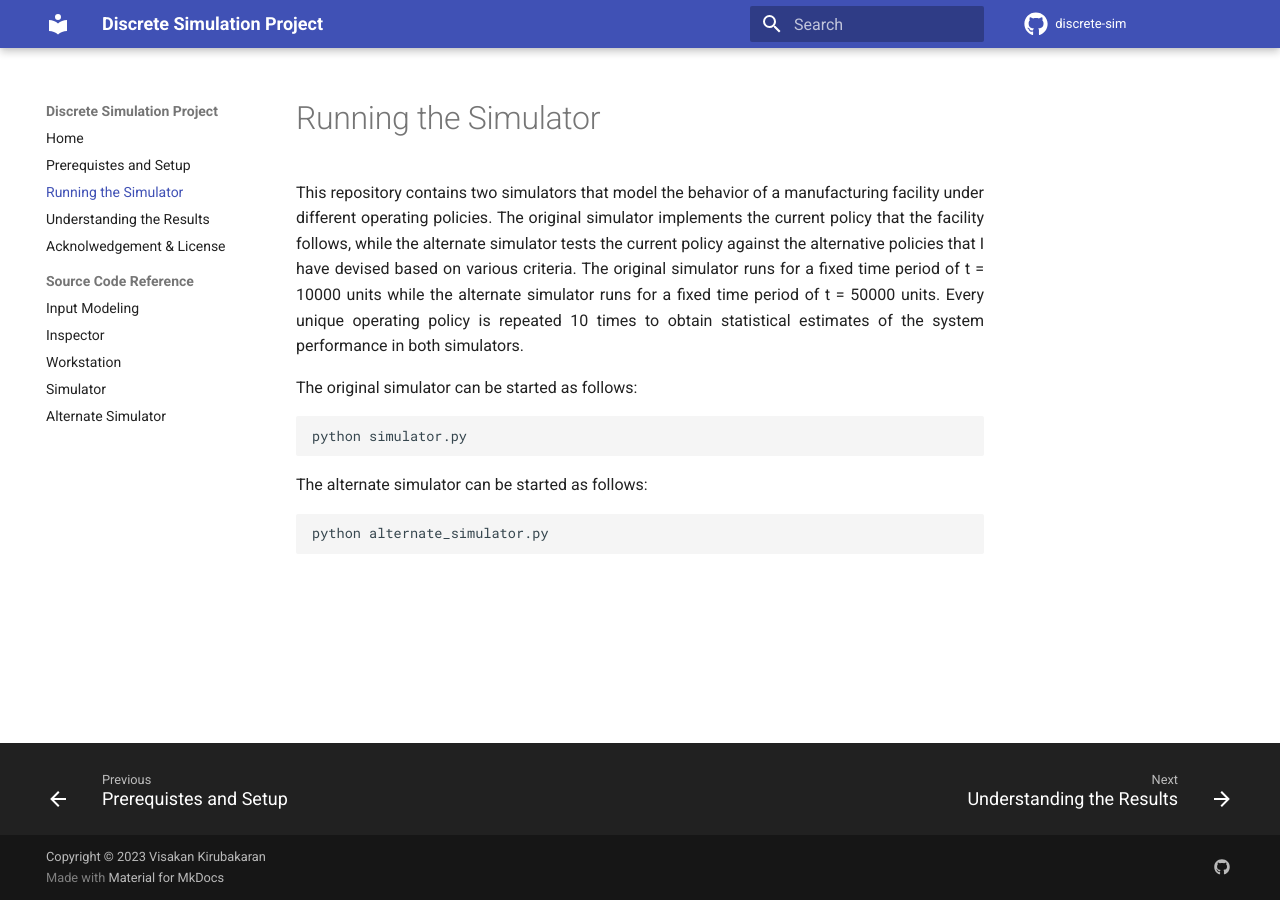
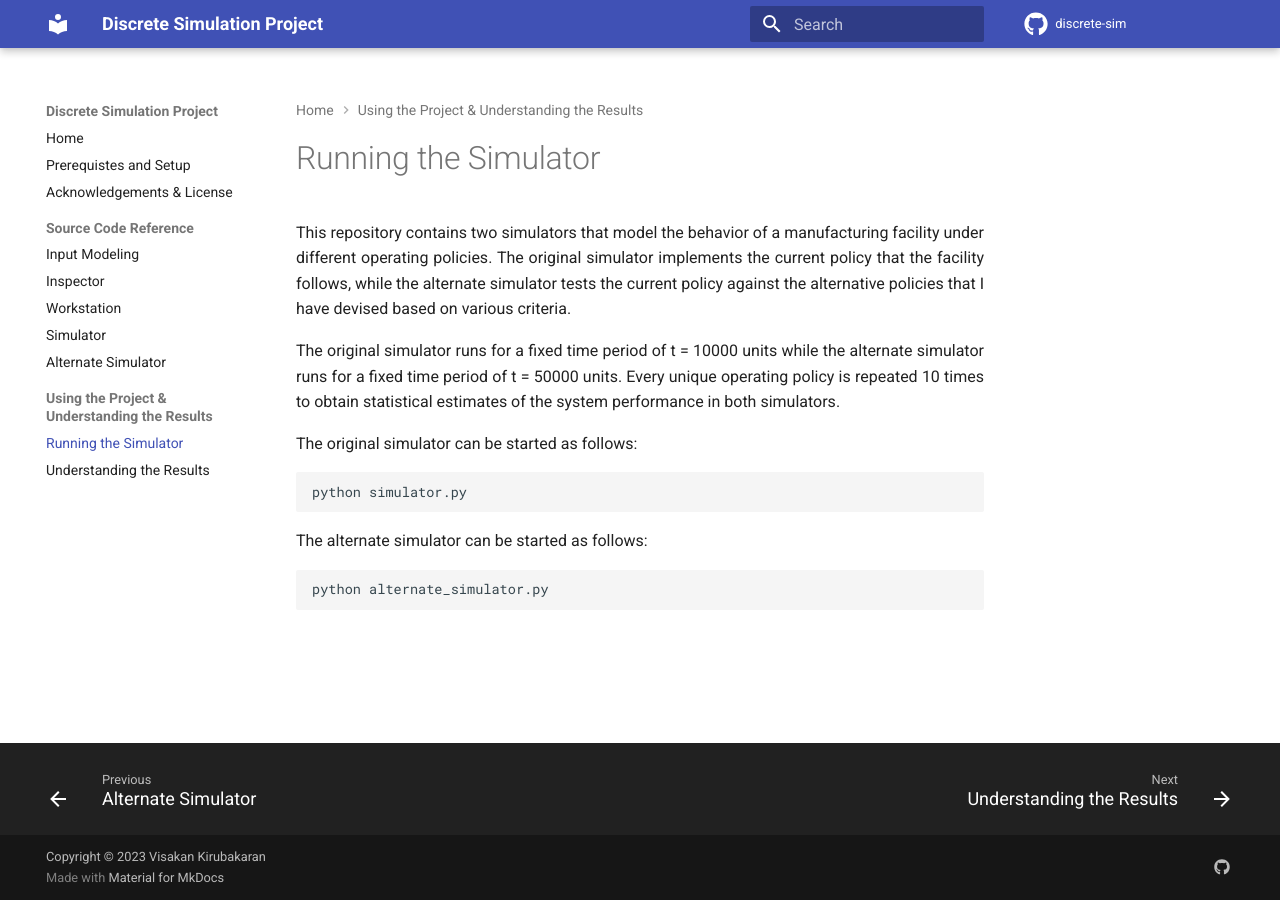
Before and after one commit to vikiru/discrete-sim, an MkDocs documentation site: the page built from docs/usage.md, in a window 1280 px wide. Built offline with MkDocs 1.6.1 and Material for MkDocs 9.7.7, drawn with Linux system fonts in a browser that asks for light colours; comment, search, counter and statistics services are not loaded.

Commit message:
Doc updates

```diff
--- a/docs/usage.md
+++ b/docs/usage.md
@@ -1,7 +1,11 @@
 # Running the Simulator
 
 <p align="justify">
-This repository contains two simulators that model the behavior of a manufacturing facility under different operating policies. The original simulator implements the current policy that the facility follows, while the alternate simulator tests the current policy against the alternative policies that I have devised based on various criteria. The original simulator runs for a fixed time period of t = 10000 units while the alternate simulator runs for a fixed time period of t = 50000 units. Every unique operating policy is repeated 10 times to obtain statistical estimates of the system performance in both simulators.
+This repository contains two simulators that model the behavior of a manufacturing facility under different operating policies. The original simulator implements the current policy that the facility follows, while the alternate simulator tests the current policy against the alternative policies that I have devised based on various criteria.
+</p>
+
+<p align="justify">
+The original simulator runs for a fixed time period of t = 10000 units while the alternate simulator runs for a fixed time period of t = 50000 units. Every unique operating policy is repeated 10 times to obtain statistical estimates of the system performance in both simulators.
 </p>
 
 The original simulator can be started as follows:
--- a/mkdocs.yml
+++ b/mkdocs.yml
@@ -6,15 +6,16 @@ repo_name: discrete-sim
 nav:
   - Home: index.md
   - Prerequistes and Setup: setup.md
-  - Running the Simulator: usage.md
-  - Understanding the Results: results.md
-  - Acknolwedgement & License: license.md
+  - Acknowledgements & License: license.md
   - Source Code Reference:
       - Input Modeling: input_modeling.md
       - Inspector: inspector.md
       - Workstation: workstation.md
       - Simulator: simulator.md
       - Alternate Simulator: alternate_simulator.md
+  - Using the Project & Understanding the Results:
+      - Running the Simulator: usage.md
+      - Understanding the Results: results.md
 
 theme:
   name: material
```
Also changed, not shown: docs/alternate_simulator.md (+2 -1 lines), docs/results.md (+4 -0 lines).
